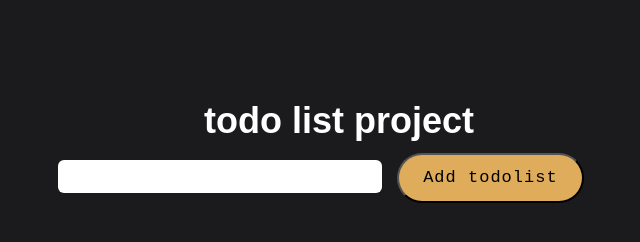
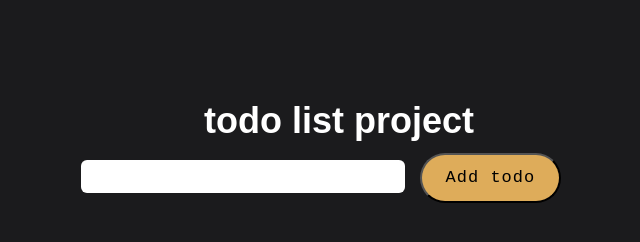
Before and after one commit to sky7054/todolistProject, a plain HTML site: page index.html in a window 1280 px wide. Shown: the whole page, without its empty margins (301-941 px from the left). Drawn offline with Linux system fonts and the light colour scheme.

Commit message:
todoList structure complete

```diff
--- a/index.html
+++ b/index.html
@@ -12,10 +12,12 @@
     <form>
         <div>
             <input type="text" id="inputValue">
-            <button class="btn">Add todolist</button>
+            <button class="btn">Add todo</button>
         </div>
         <section class="todo-lists-ele">
         </section>
     </form>
+    <script src="script.js"></script>
 </body>
+
 </html>
```
